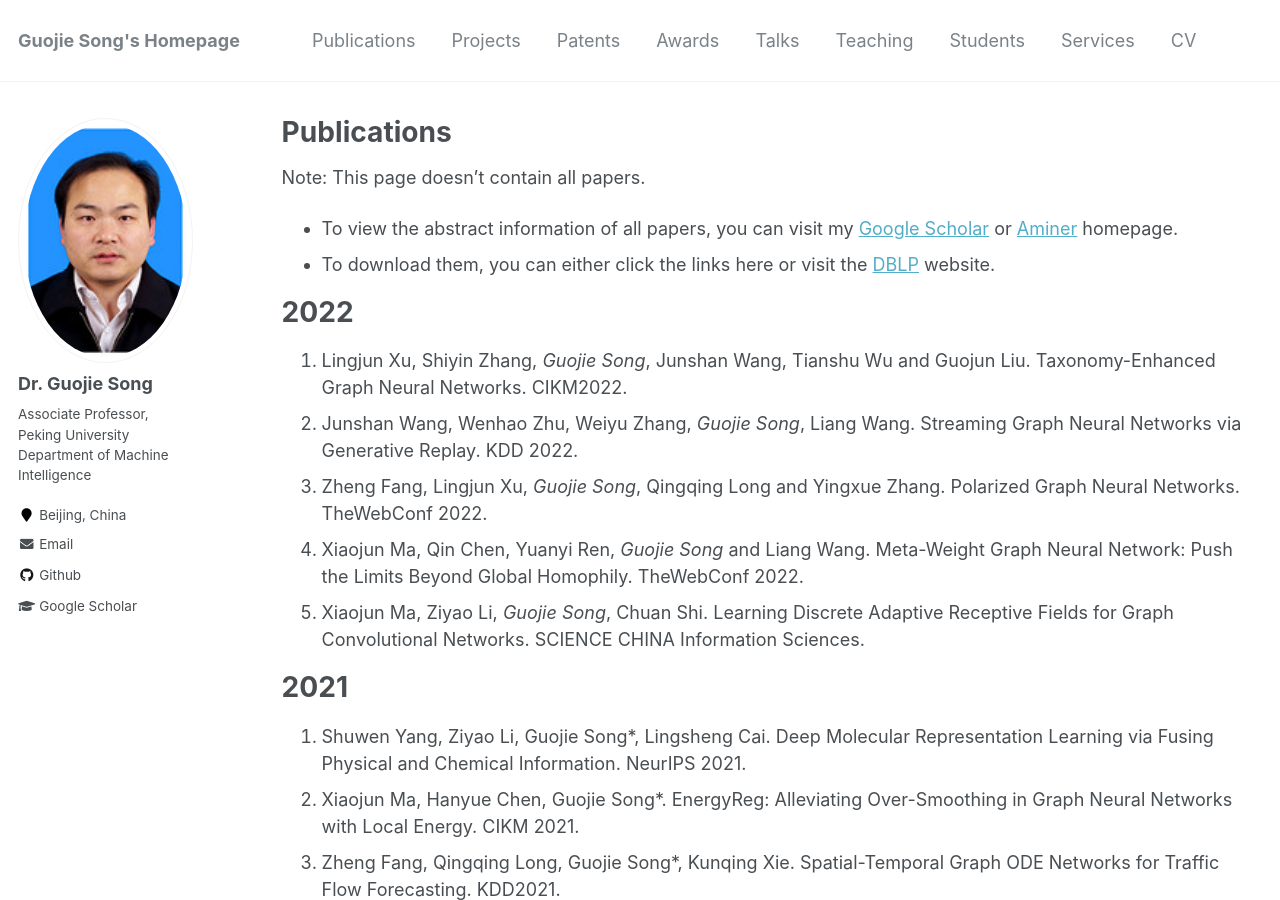
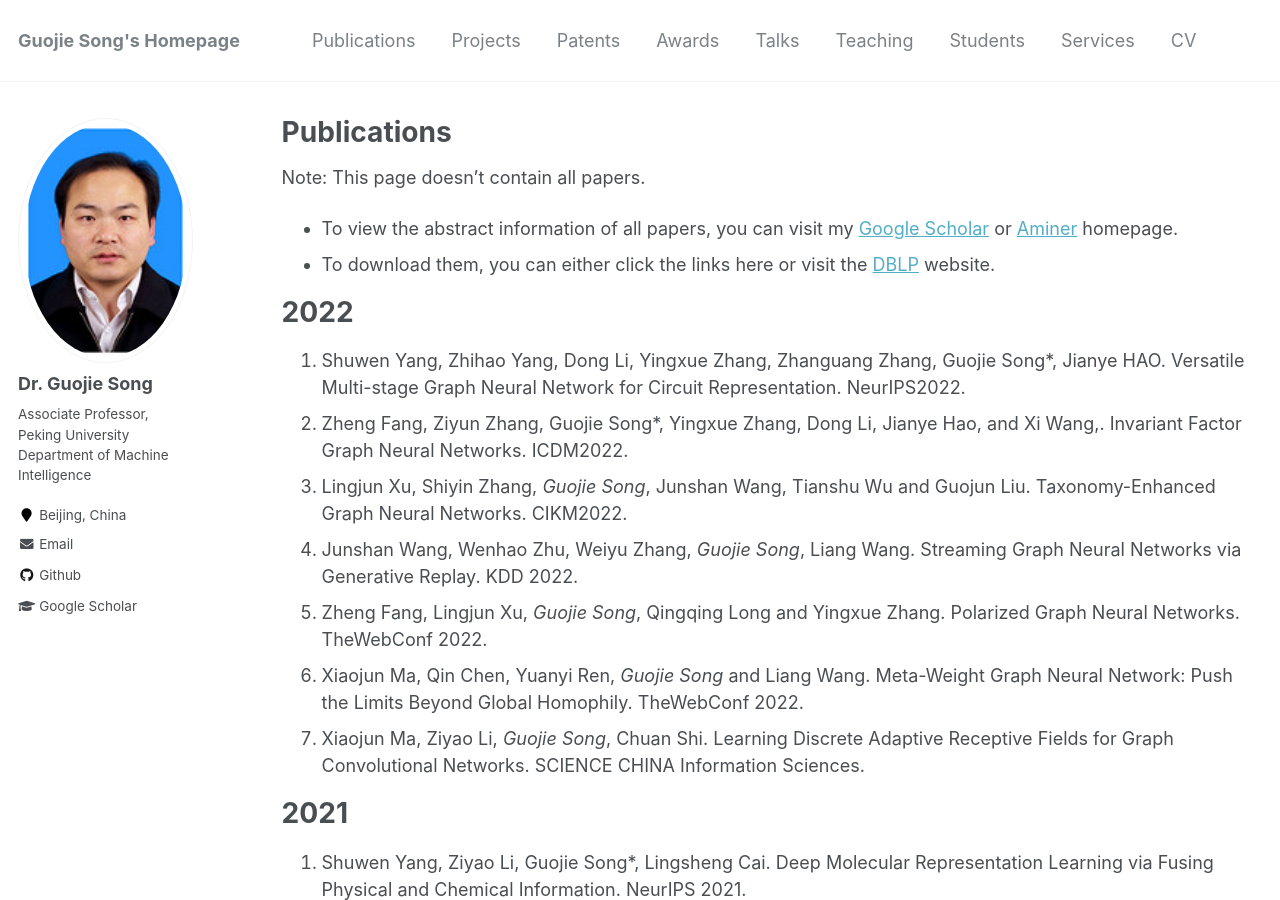
Before and after one commit to gjsong-pku/gjsong-pku.github.io, a Jekyll site: the page built from _pages/publications.md, in a window 1280 px wide and 900 px high. Built offline with Jekyll 4.4.1, drawn with Linux system fonts in a browser that asks for light colours.

Commit message:
Update publications.md

```diff
--- a/_pages/publications.md
+++ b/_pages/publications.md
@@ -12,11 +12,13 @@ Note: This page doesn't contain all papers.
 - To download them, you can either click the links here or visit the [DBLP](https://dblp.uni-trier.de/pers/hd/s/Song:Guojie) website.
 
 # 2022
-1. Lingjun Xu, Shiyin Zhang, *Guojie Song*, Junshan Wang, Tianshu Wu and Guojun Liu. Taxonomy-Enhanced Graph Neural Networks. CIKM2022.
-2. Junshan Wang, Wenhao Zhu, Weiyu Zhang, *Guojie Song*, Liang Wang. Streaming Graph Neural Networks via Generative Replay. KDD 2022.
-3. Zheng Fang, Lingjun Xu, *Guojie Song*, Qingqing Long and Yingxue Zhang. Polarized Graph Neural Networks. TheWebConf 2022.
-4. Xiaojun Ma, Qin Chen, Yuanyi Ren, *Guojie Song* and Liang Wang. Meta-Weight Graph Neural Network: Push the Limits Beyond Global Homophily. TheWebConf 2022.
-5. Xiaojun Ma, Ziyao Li, *Guojie Song*, Chuan Shi. Learning Discrete Adaptive Receptive Fields for Graph Convolutional Networks. SCIENCE CHINA Information Sciences.
+1. Shuwen Yang, Zhihao Yang, Dong Li, Yingxue Zhang, Zhanguang Zhang, Guojie Song*, Jianye HAO. Versatile Multi-stage Graph Neural Network for Circuit Representation. NeurIPS2022.
+2. Zheng Fang, Ziyun Zhang, Guojie Song*, Yingxue Zhang, Dong Li, Jianye Hao, and Xi Wang,. Invariant Factor Graph Neural Networks. ICDM2022.
+3. Lingjun Xu, Shiyin Zhang, *Guojie Song*, Junshan Wang, Tianshu Wu and Guojun Liu. Taxonomy-Enhanced Graph Neural Networks. CIKM2022.
+4. Junshan Wang, Wenhao Zhu, Weiyu Zhang, *Guojie Song*, Liang Wang. Streaming Graph Neural Networks via Generative Replay. KDD 2022.
+5. Zheng Fang, Lingjun Xu, *Guojie Song*, Qingqing Long and Yingxue Zhang. Polarized Graph Neural Networks. TheWebConf 2022.
+6. Xiaojun Ma, Qin Chen, Yuanyi Ren, *Guojie Song* and Liang Wang. Meta-Weight Graph Neural Network: Push the Limits Beyond Global Homophily. TheWebConf 2022.
+7. Xiaojun Ma, Ziyao Li, *Guojie Song*, Chuan Shi. Learning Discrete Adaptive Receptive Fields for Graph Convolutional Networks. SCIENCE CHINA Information Sciences.
 
 # 2021
 6. Shuwen Yang, Ziyao Li, Guojie Song*, Lingsheng Cai. Deep Molecular Representation Learning via Fusing Physical and Chemical Information. NeurIPS 2021.
```
